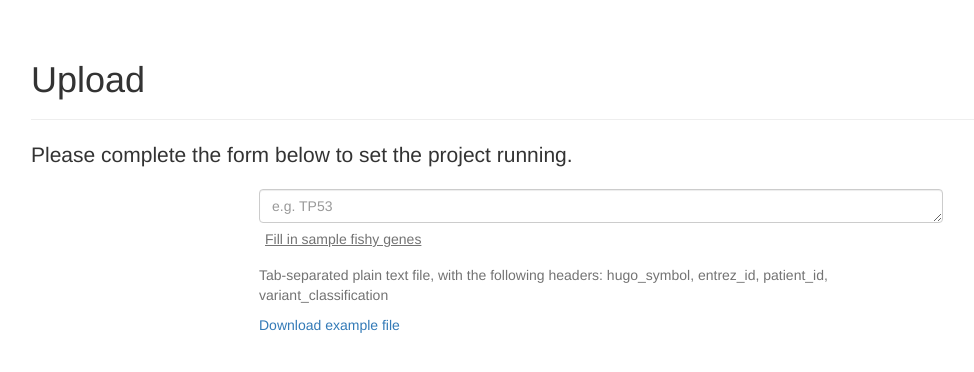
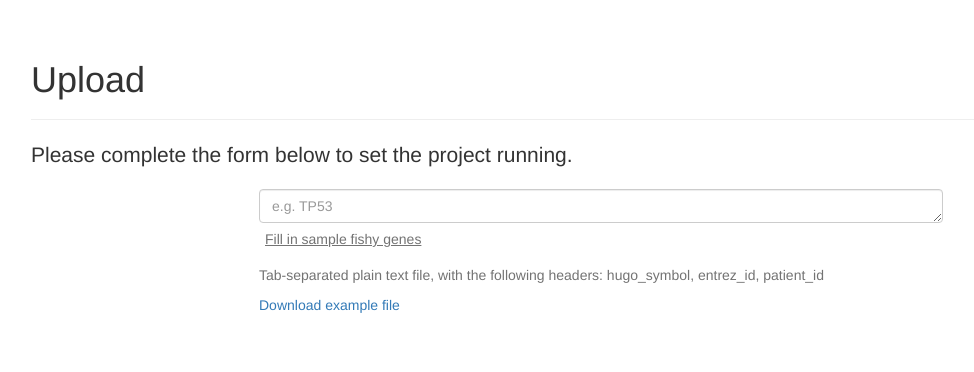
Before and after one commit to sggaffney/pathscore, a Flask app: template app/templates/pway/upload.html in a window 1280 px wide. Shown: the part 52-424 px from the top of the page, without its empty margins (39-1013 px from the left). Run offline with Flask 2, Linux system fonts and the light colour scheme; the template is opened without the code that fills it, so the values that code supplies are empty; parts of the project's set-up code (start-up, migrations or seed data) failed here and were passed over; some libraries are stand-ins or nearby versions.

Commit message:
Remove variant_classification from Upload header description.

```diff
--- a/app/templates/pway/upload.html
+++ b/app/templates/pway/upload.html
@@ -45,7 +45,7 @@
                 <p class="text-danger">{{ error }}</p>
             {% endfor %}
             <p class="help-block">Tab-separated plain text file, with the following headers:
-                hugo_symbol, entrez_id, patient_id, variant_classification</p>
+                hugo_symbol, entrez_id, patient_id</p>
             <p class="help-block"><a href="{{ url_for('pway.demo_file') }}">Download example file</a></p>
             </div>
 
```
